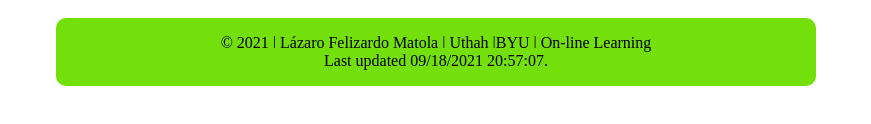
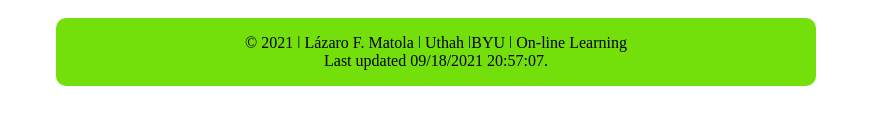
Before and after one commit to lmatola/WDD230, a plain HTML site: page index.html in a window 1280 px wide. Shown: the part 322-446 px from the top of the page, without its empty margins (204-1075 px from the left). Drawn offline with Linux system fonts and the light colour scheme.

Commit message:
Up dated

```diff
--- a/index.html
+++ b/index.html
@@ -24,7 +24,7 @@
 		</ul>
 	<main>
 	<footer>
-		<div class= "copyright"> &copy; <span id="copyrightyear"></span> ǀ Lázaro Felizardo Matola ǀ Uthah ǀBYU ǀ On-line Learning </div>
+		<div class= "copyright"> &copy; <span id="copyrightyear"></span> ǀ Lázaro F. Matola ǀ Uthah ǀBYU ǀ On-line Learning </div>
 
 		<p>Last updated <span id="modify"></span>.</p>
 		<script>
```
